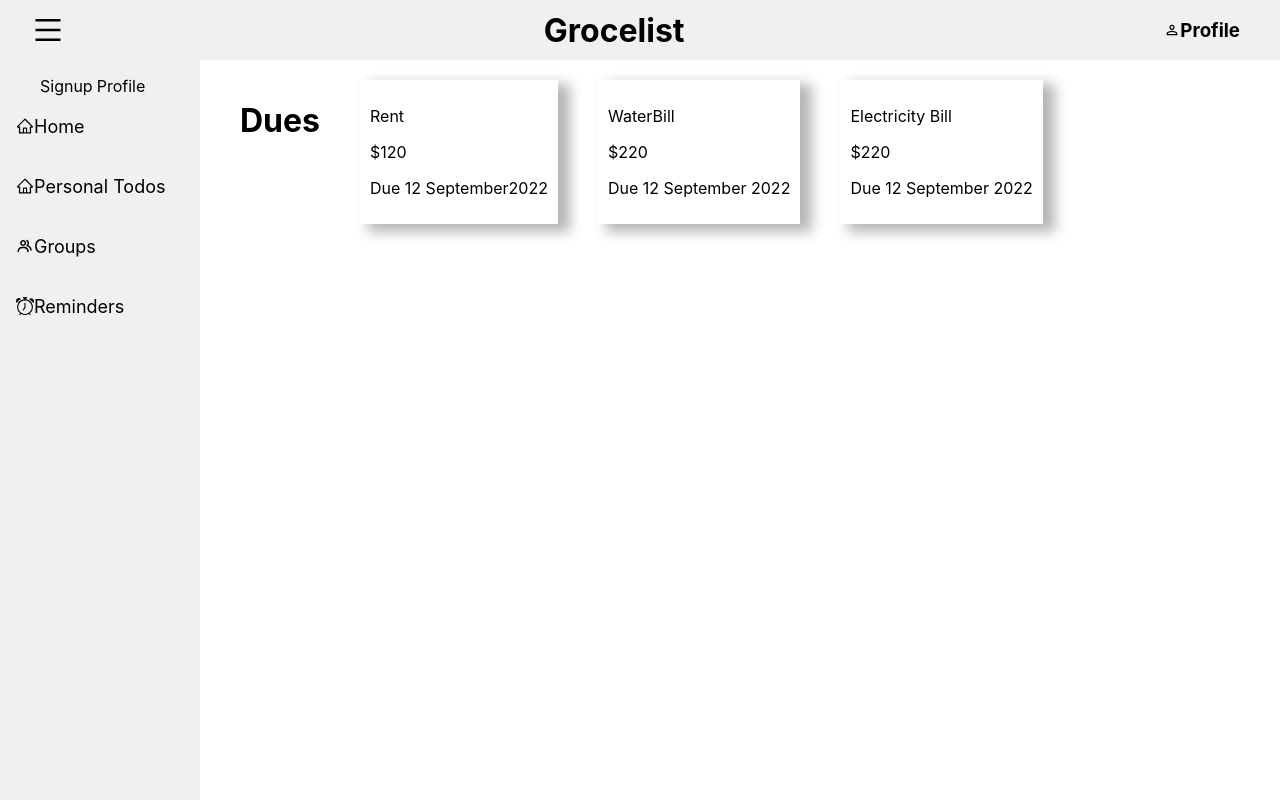
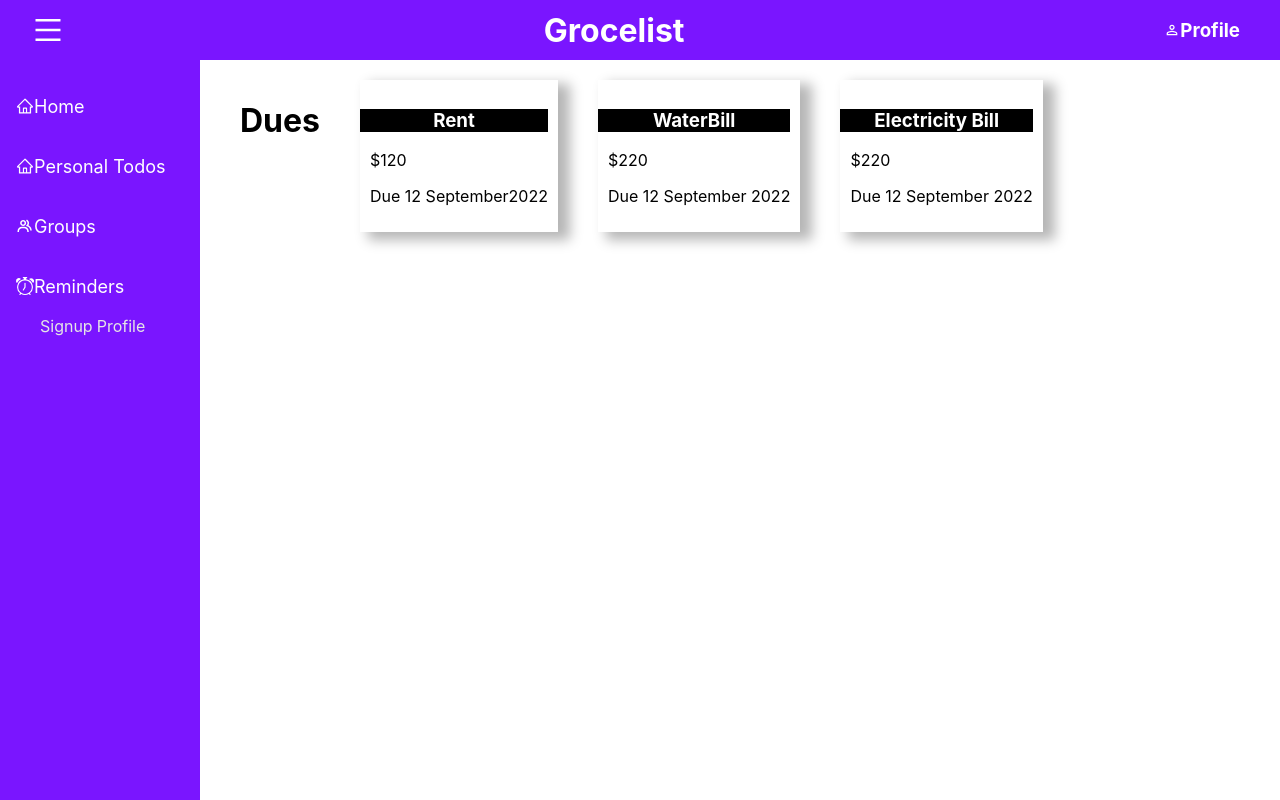
Before and after one commit to maindotmarcell/Grocelist-client, a React (Create React App) app: page / in a window 1280 px wide. Built offline with nearby package versions, Linux system fonts and the light colour scheme.

Commit message:
Changes Made to the Nav UI and routes configured

```diff
--- a/src/App.js
+++ b/src/App.js
@@ -14,6 +14,7 @@ function App() {
       <div className='main_content'>
         <Routes>
           <Route path='/' element={<Home />} />
+          <Route path='/todos' element={<Todo />} />
         </Routes>
       </div>
     </div>
--- a/src/Components/Navbar/Navbar.js
+++ b/src/Components/Navbar/Navbar.js
@@ -25,14 +25,6 @@ const Navbar = (props) => {
         }
       >
         <ul className={classes.nav_menu_items}>
-          <ul style={{ display: 'flex' }}>
-            <li style={{ marginRight: '4px', listStyleType: 'none' }}>
-              Signup
-            </li>
-            <li style={{ marginRight: '4px', listStyleType: 'none' }}>
-              Profile
-            </li>
-          </ul>
           {SidebarData.map((item, index) => {
             return (
               <li key={index} className={classes.nav_text}>
@@ -43,6 +35,14 @@ const Navbar = (props) => {
               </li>
             );
           })}
+          <ul style={{ display: 'flex' }}>
+            <li style={{ marginRight: '4px', listStyleType: 'none' }}>
+              Signup
+            </li>
+            <li style={{ marginRight: '4px', listStyleType: 'none' }}>
+              Profile
+            </li>
+          </ul>
         </ul>
       </nav>
     </div>
--- a/src/Components/Navbar/Navbar.module.css
+++ b/src/Components/Navbar/Navbar.module.css
@@ -5,7 +5,8 @@
   position: fixed;
   justify-content: space-between;
   align-items: center;
-  background-color: rgb(240, 240, 240);
+  color: white;
+  background-color: rgba(111, 0, 255, 0.918);
 }
 
 .nav_end {
@@ -22,7 +23,7 @@
 
 .nav_menu {
   background-color: white;
-  color: black;
+  color: #e1e1e1;
   width: 250px;
   height: 100%;
   display: flex;
@@ -31,12 +32,12 @@
   top: 0;
   left: -100%;
   transition: 850ms;
-  background-color: rgb(240, 240, 240);
+  background-color: rgba(111, 0, 255, 0.918);
 }
 
 .nav_menu_active {
   background-color: white;
-  color: black;
+  color: rgb(230, 230, 230);
   width: 200px;
   height: 100%;
   display: flex;
@@ -44,7 +45,7 @@
   top: 60px;
   left: 0;
   transition: 350ms;
-  background-color: rgb(240, 240, 240);
+  background-color: rgba(111, 0, 255, 0.918);
 }
 .menu_bars {
   margin-left: 2rem;
@@ -62,7 +63,7 @@
 
 .nav_text a {
   text-decoration: none;
-  color: black;
+  color: rgb(255, 255, 255);
   font-size: 18px;
   width: 95%;
   height: 100%;
--- a/src/Constants/Navdata.js
+++ b/src/Constants/Navdata.js
@@ -12,7 +12,7 @@ export const SidebarData = [
   },
   {
     title: 'Personal Todos',
-    path: '/',
+    path: '/todos',
     icon: <AiOutlineHome />,
   },
   {
--- a/src/Pages/Homes/Home.js
+++ b/src/Pages/Homes/Home.js
@@ -5,17 +5,17 @@ const Home = () => {
     <div className={styles.home}>
       <h1>Dues</h1>
       <div className={styles.card}>
-        <p>Rent</p>
+        <h3>Rent</h3>
         <p>$120</p>
         <p>Due 12 September2022</p>
       </div>
       <div className={styles.card}>
-        <p>WaterBill</p>
+        <h3>WaterBill</h3>
         <p>$220</p>
         <p>Due 12 September 2022</p>
       </div>
       <div className={styles.card}>
-        <p>Electricity Bill</p>
+        <h3>Electricity Bill</h3>
         <p>$220</p>
         <p>Due 12 September 2022</p>
       </div>
--- a/src/Pages/Homes/Home.module.css
+++ b/src/Pages/Homes/Home.module.css
@@ -8,3 +8,9 @@
   -webkit-box-shadow: 10px 6px 12px 2px rgba(0, 0, 0, 0.29);
   box-shadow: 10px 6px 12px 2px rgba(0, 0, 0, 0.29);
 }
+.card h3 {
+  background-color: black;
+  color: white;
+  margin-left: -10px;
+  text-align: center;
+}
--- a/src/Pages/Todos/Todo.js
+++ b/src/Pages/Todos/Todo.js
@@ -2,13 +2,13 @@ import React from 'react';
 
 const Todo = () => {
   return (
-    <>
+    <div>
       <div className='input'>
         <input type='text' placeholder='Grocery' />
         <input type='text' placeholder='price' />
       </div>
       <button>Add</button>
-    </>
+    </div>
   );
 };
 export default Todo;
```
